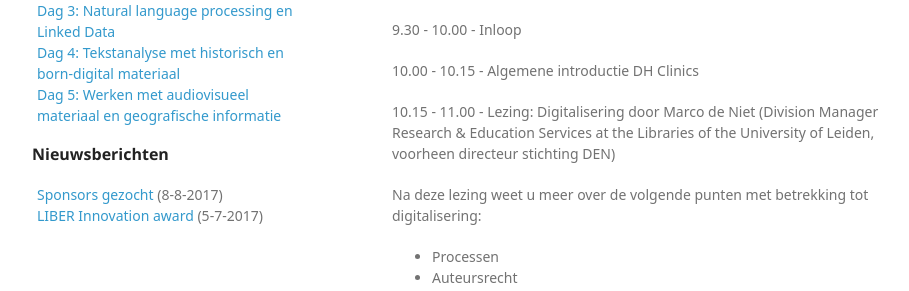
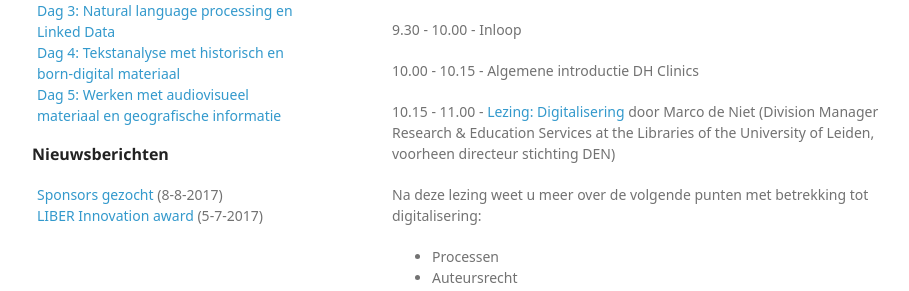
Before and after one commit to DHClinics/dhclinics.github.io, a Jekyll site: the page built from _dag/2017-dag1.md, in a window 1280 px wide and 900 px high. Shown: the part 311-602 px from the top of the window, without its empty margins (178-1087 px from the left). Built offline with Jekyll 4.4.1, drawn with Linux system fonts in a browser that asks for light colours; some web fonts are replaced; a script that is not in the unit is left out; part of the change alters nothing that is shown.

```diff
--- a/_dag/2017-dag1.md
+++ b/_dag/2017-dag1.md
@@ -21,7 +21,7 @@ Tijdens dag 1 van de DH Clinics besteden we aandacht aan de eerste stap naar het
 
 10.00 - 10.15 - Algemene introductie DH Clinics
 
-10.15 - 11.00 - Lezing: Digitalisering door Marco de Niet (Division Manager Research & Education Services at the Libraries of the University of Leiden, voorheen directeur stichting DEN)
+10.15 - 11.00 - [Lezing: Digitalisering](/assets/presentations/DHClinics20170905_MarcodeNiet) door Marco de Niet (Division Manager Research & Education Services at the Libraries of the University of Leiden, voorheen directeur stichting DEN)
 
 Na deze lezing weet u meer over de volgende punten met betrekking tot digitalisering:
 
```
